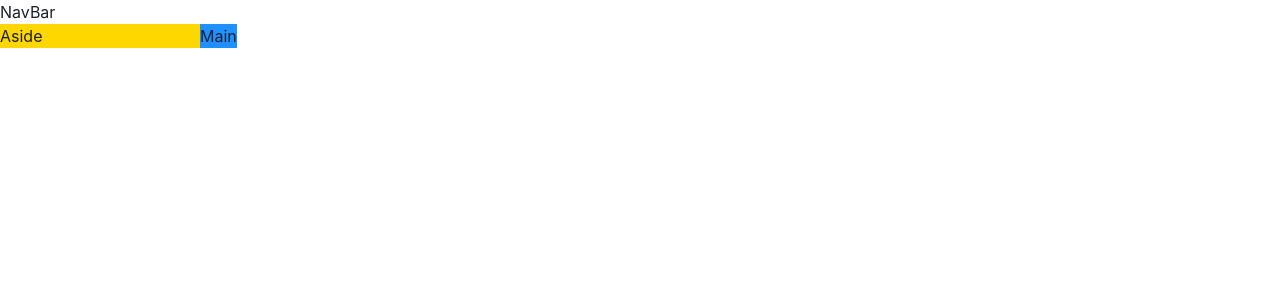
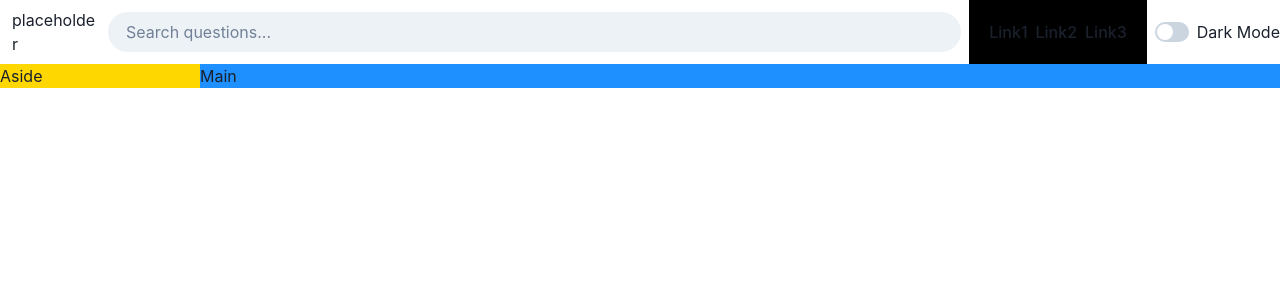
Before and after one commit to LeeHengYu/leetcode-reviewer, a React (Vite) app: page / in a window 1280 px wide. Shown: the top 300 px of the page. Built offline with nearby package versions, Linux system fonts and the light colour scheme.

Commit message:
Finished NavBar Layout

```diff
--- a/package.json
+++ b/package.json
@@ -15,7 +15,9 @@
     "@emotion/styled": "^11.11.0",
     "framer-motion": "^10.12.16",
     "react": "^18.2.0",
-    "react-dom": "^18.2.0"
+    "react-dom": "^18.2.0",
+    "react-icons": "^4.9.0",
+    "react-router-dom": "^6.13.0"
   },
   "devDependencies": {
     "@types/react": "^18.0.37",
--- a/src/App.tsx
+++ b/src/App.tsx
@@ -1,22 +1,25 @@
-import { Grid, GridItem } from "@chakra-ui/react";
-// import NavBar from "./components/NavBar";
+import { Box, Grid, GridItem } from "@chakra-ui/react";
+import NavBar from "./components/NavBar";
 
 function App() {
   return (
+    <Box width="100vw">
       <Grid
         templateAreas={`"nav nav" "aside main"`}
         templateColumns={"200px 1fr"}
+        width="100%"
       >
-      <GridItem area="nav">NavBar</GridItem>
-
+        <GridItem area="nav">
+          <NavBar />
+        </GridItem>
         <GridItem area="aside" bg="gold">
           Aside
         </GridItem>
-
         <GridItem area="main" bg="dodgerblue">
           Main
         </GridItem>
       </Grid>
+    </Box>
   );
 }
 
--- a/src/Pages/HomePage.tsx
+++ /dev/null
@@ -1,5 +0,0 @@
-const HomePage = () => {
-  return;
-};
-
-export default HomePage;
--- a/src/components/NavBar.tsx
+++ b/src/components/NavBar.tsx
@@ -1,12 +1,21 @@
-import { HStack, Link, Text } from "@chakra-ui/react";
+import { Box, HStack, Link, Text } from "@chakra-ui/react";
 import ColorModeSwitch from "./ColorModeSwitch";
+import SearchInput from "./SearchInput";
 
 const NavBar = () => {
   return (
-    <HStack>
-      <Text>NavBar</Text>
-      <Link href="#">Link1</Link>
-      <Link href="#">Link2</Link>
+    <HStack justifyContent="space-between">
+      <Text width="100px" paddingLeft={3}>
+        placeholder
+      </Text>
+      <SearchInput />
+      <Box whiteSpace="nowrap">
+        <HStack padding={5} bg="black">
+          <Link href="#">Link1</Link>
+          <Link href="#">Link2</Link>
+          <Link href="#">Link3</Link>
+        </HStack>
+      </Box>
       <ColorModeSwitch />
     </HStack>
   );
--- /dev/null
+++ b/src/components/SearchInput.tsx
@@ -0,0 +1,13 @@
+import { Input } from "@chakra-ui/react";
+
+const SearchInput = () => {
+  return (
+    <Input
+      borderRadius={20}
+      placeholder="Search questions..."
+      variant="filled"
+    ></Input>
+  );
+};
+
+export default SearchInput;
--- a/src/main.tsx
+++ b/src/main.tsx
@@ -1,8 +1,8 @@
+import { ChakraProvider, ColorModeScript, theme } from "@chakra-ui/react";
 import React from "react";
 import ReactDOM from "react-dom/client";
 import App from "./App.tsx";
 import "./index.css";
-import { ChakraProvider, ColorModeScript, theme } from "@chakra-ui/react";
 
 ReactDOM.createRoot(document.getElementById("root") as HTMLElement).render(
   <React.StrictMode>
```
Also changed, not shown: 1 other file (tests, documents, lock files or other folders). Lines whose indentation alone changed are shown as unchanged.
